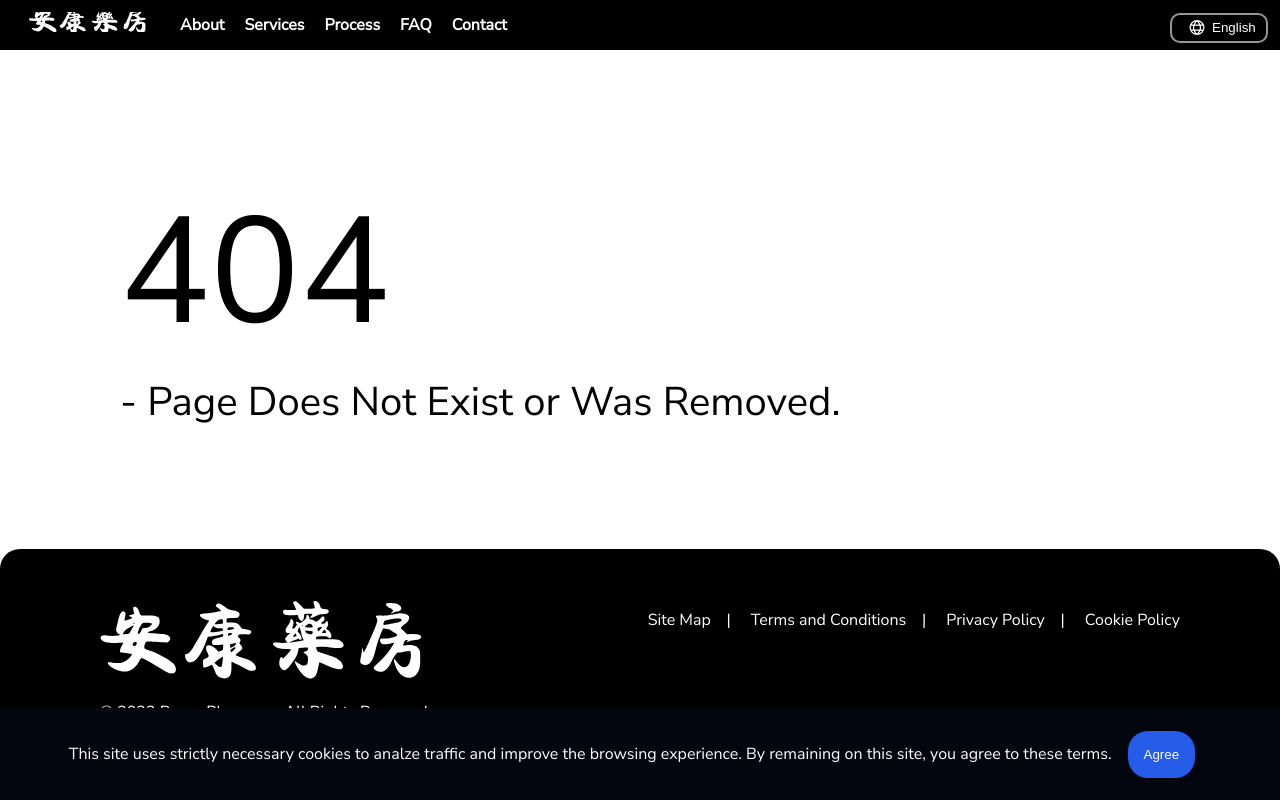
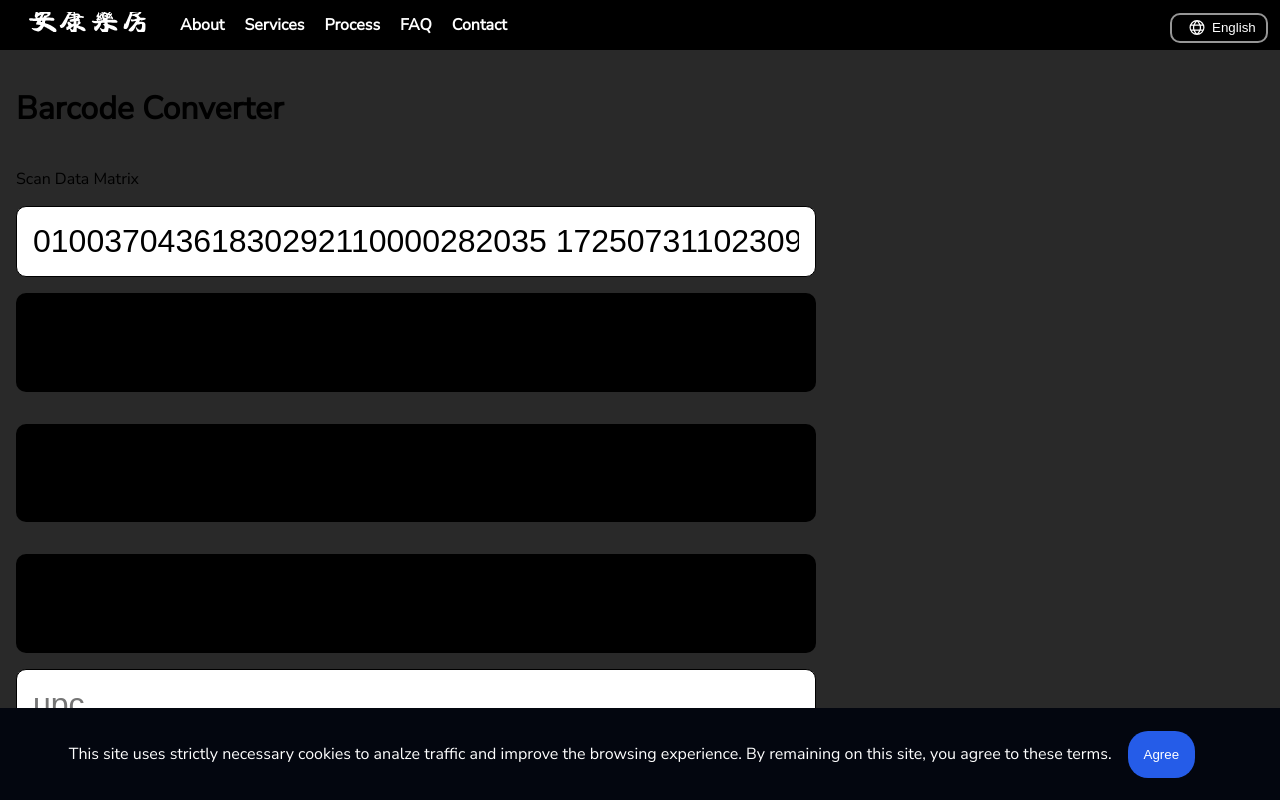
Before and after one commit to terati/peace_web, a Next.js app: page /tools/barcode in a window 1280 px wide. Before the commit this address had no page. Shown: the top 800 px of the page. Built offline with nearby package versions, Linux system fonts and the light colour scheme.

Commit message:
barcode converter tool

```diff
--- /dev/null
+++ b/components/barcode_translator/BarcodeTranslator.module.scss
@@ -0,0 +1,44 @@
+.wrapper {
+  // max-width: 1000px;
+  width: 100%;
+  min-height: 1vh;
+  background-color: rgb(41, 41, 41);
+  display: flex;
+  align-items: center;
+  // justify-content: center;
+  padding: 1rem;
+}
+
+.centered {
+  min-width: 800px;
+  max-width: 100vw;
+  display: flex;
+  flex-direction: column;
+}
+
+.scannedInput {
+  padding: 1rem;
+  width: 100%;
+  font-size: 2rem;
+  border-radius: 10px;
+  border: 1px solid black;
+}
+
+.copyButton {
+  min-height: 1rem;
+  padding: 1rem;
+  margin: 1rem 0;
+  border-radius: 10px;
+  border: none;
+  background-color: black;
+  &:hover {
+    background-color: rgb(37, 37, 37);
+    cursor: pointer;
+  }
+}
+
+@media screen and (max-width: 800px) {
+  .centered {
+    widtH: 100vw;
+  }
+}
--- /dev/null
+++ b/components/barcode_translator/BarcodeTranslator.tsx
@@ -0,0 +1,105 @@
+import * as React from 'react';
+import parseDataMatrix from './parseDatamatrix';
+import styles from './BarcodeTranslator.module.scss';
+
+const BarcodeTranslator = () => {
+  const [val, setVal] = React.useState(
+    "01003704361830292110000282035 17250731102309133"
+  );
+
+  const [ex, setEx] = React.useState<string | undefined>("");
+  const [lot, setLot] = React.useState<string | undefined>("");
+  const [ndc, setNdc] = React.useState<string | undefined>("");
+  const [gtin, setGtin] = React.useState<string | undefined>("");
+  const [serial, setSerial] = React.useState<string | undefined>("");
+  const [mmyy, setMmyy] = React.useState<string | undefined>("");
+
+
+  const [upc, setUpc] = React.useState("");
+  const [ndcFromUpc, setNdcFromUpc] = React.useState("");
+
+  const barcodeRef = React.useRef<HTMLInputElement>(null);
+  const upcRef = React.useRef<HTMLInputElement>(null);
+
+  React.useEffect(() => {
+    const { expirationDate, lotNum, ndcNum, gtinNum, serialNum } = parseDataMatrix(val);
+    setGtin(gtinNum);
+    setSerial(serialNum);
+    setEx(expirationDate);
+    setLot(lotNum);
+    setNdc(ndcNum);
+    if (!expirationDate || expirationDate.length < 4) return;
+    setMmyy(expirationDate.substring(2, 4) + expirationDate.substring(0, 2));
+  }, []);
+
+  const onChangeHandler = (e:any) => {
+    setVal(e.target.value);
+    const { expirationDate, lotNum, ndcNum, gtinNum, serialNum } =
+      parseDataMatrix(e.target.value);
+
+    // console.log("Here: " + parseDataMatrix(e.target.val));
+    setGtin(gtinNum);
+    setSerial(serialNum);
+    setEx(expirationDate);
+    setLot(lotNum);
+    setNdc(ndcNum);
+    if (!expirationDate || expirationDate.length < 4) return;
+    setMmyy(expirationDate.substring(2, 4) + expirationDate.substring(0, 2));
+  };
+
+  const copyToClipboard = (val: string) => {
+    try {
+      navigator.clipboard.writeText(val);
+    } catch {}
+  };
+
+  const onInputClickHandler = () => {
+    if (barcodeRef) barcodeRef.current?.select();
+  }
+
+  const onUpcClickHandler = () => {
+    if (upcRef) upcRef.current?.select();
+  }
+
+  const onUpcChangeHandler = (e: any) => {
+    let tmp = e.target.value;
+    setUpc(tmp);
+    setNdcFromUpc(tmp.substring(1, tmp.length-1));
+  }
+
+  return (
+    <div className={styles.wrapper}>
+      <div className={styles.centered}>
+        <h1> Barcode Converter </h1>
+        <p> Scan Data Matrix </p>
+        <input className={styles.scannedInput} value={val}
+          onChange={onChangeHandler}
+          onClick={onInputClickHandler}
+          ref={barcodeRef}
+          placeholder='data matrix'
+        />
+        <button className={styles.copyButton} onClick={() => copyToClipboard(ndc)}>
+          <h1> NDC: {ndc} </h1>
+        </button>
+        <button className={styles.copyButton} onClick={() => copyToClipboard(lot)}>
+          <h1> lot: {lot} </h1>
+        </button>
+        <button className={styles.copyButton} onClick={() => copyToClipboard(mmyy)}>
+          <h1> mmyy: {mmyy} </h1>
+        </button>
+        <input className={styles.scannedInput} value={upc}
+          onChange={onUpcChangeHandler}
+          onClick={onUpcClickHandler}
+          ref={upcRef}
+          placeholder='upc'
+        />
+        <button className={styles.copyButton} onClick={() => copyToClipboard(ndcFromUpc)}>
+          <h1> ndc: {ndcFromUpc} </h1>
+        </button>
+      </div>
+
+    </div>
+  )
+}
+
+export default BarcodeTranslator;
--- /dev/null
+++ b/components/barcode_translator/index.tsx
@@ -0,0 +1 @@
+import { default as BarcodeTranslotr } from './BarcodeTranslator';
--- /dev/null
+++ b/components/barcode_translator/parseDatamatrix.ts
@@ -0,0 +1,56 @@
+function parseDataMatrix(decodedString: string) {
+  if (decodedString == null || decodedString == undefined) decodedString = "";
+  let expirationDate, lotNum, ndcNum, gtinNum, serialNum;
+  let i = 0;
+  let n = decodedString.length;
+  console.log(decodedString);
+
+  while (i < n) {
+    let prefix = decodedString.substring(i, i + 2);
+    i += 2;
+    if (prefix == "01") {
+      // gtin
+      gtinNum = decodedString.substring(i, i + 14);
+      ndcNum = gtinNum.substring(3, 13);
+      console.log("gtin: " + gtinNum);
+      i += 14;
+    } else if (prefix == "17") {
+      // expiration date
+      expirationDate = decodedString.substring(i, i + 6);
+      console.log("expiration: " + expirationDate);
+      i += 6;
+    } else if (prefix == "10") {
+      // the lot number
+      let startIdx = i;
+      while (i < n && decodedString.charAt(i) != " ") {
+        i++;
+      }
+      lotNum = decodedString.substring(startIdx, i);
+      console.log("lot: " + lotNum);
+      if (i < n && decodedString.charAt(i) == " ") i++;
+    } else if (prefix == "21") {
+      // the serial number
+      let startIdx = i;
+      while (i < n && decodedString.charAt(i) != " ") {
+        i++;
+      }
+      serialNum = decodedString.substring(startIdx, i);
+      console.log("serial: " + serialNum);
+      if (i < n && decodedString.charAt(i) == " ") i++;
+    }
+  }
+
+  // const expirationDateMatch = decodedString.match(/\(17\)(\d{6})/);
+  // const lotNumberMatch = decodedString.match(/\(10\)([^\(]+)/);
+  // const ndcMatch = decodedString.match(/\(01\)(\d{14})/);
+
+  return {
+    expirationDate,
+    lotNum,
+    ndcNum,
+    gtinNum,
+    serialNum,
+  };
+}
+
+export default parseDataMatrix;
--- /dev/null
+++ b/pages/tools/barcode.tsx
@@ -0,0 +1,36 @@
+import * as React from 'react';
+import { Navigation } from '../../components/Main/navigation';
+import { Footer } from '../../components/Main/sections/footer';
+import { Provider } from 'react-redux';
+import { store } from '../../store/store';
+import { IntlProvider } from 'react-intl';
+import { useSelector } from 'react-redux';
+import { RootState } from '../../store/store';
+import { Helmet } from 'react-helmet';
+import en from '../../lang/en.json';
+import { Component404 } from '../../components/component404';
+import BarcodeTranslator from '../../components/barcode_translator/BarcodeTranslator';
+
+export default function Custom404() {
+  const lang = useSelector((state:RootState) => state.lang ?? "");
+  return (
+    <>
+      <IntlProvider locale={lang} defaultLocale={lang} messages={en}>
+        <Helmet>
+          <meta charSet="utf-8" />
+          <meta name="name" content="Peace Pharmacy 安康藥房 " />
+          <meta name="description" content="Sorry, the page you requested does not exist. Please navigate to our homepage or site map."/>
+          <meta name="og:description" content="Sorry, the page you requested does not exist. Please navigate to our homepage or site map."/>
+          <meta name="viewport" content="width=device-width, initial-scale=1"></meta>
+          <meta http-equiv="content-language" content="en-us"></meta>
+          <meta name="_csrfHeader" content="X-XSRF-TOKEN"></meta>
+        </Helmet>
+        {/* <Provider store={store}> */}
+          <Navigation />
+            <BarcodeTranslator />
+          <Footer />
+        {/* </Provider> */}
+      </IntlProvider>
+    </>
+  )
+}
```
